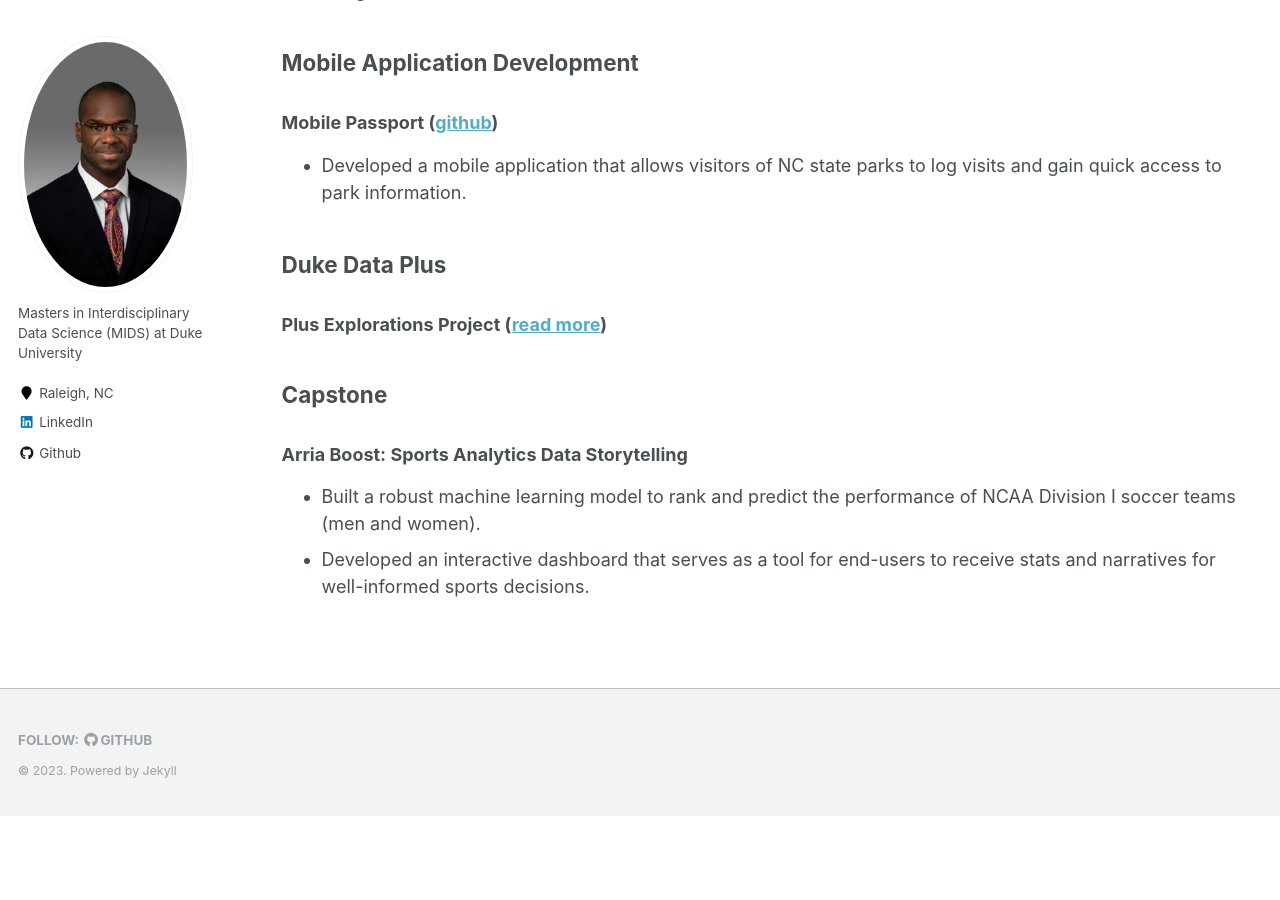
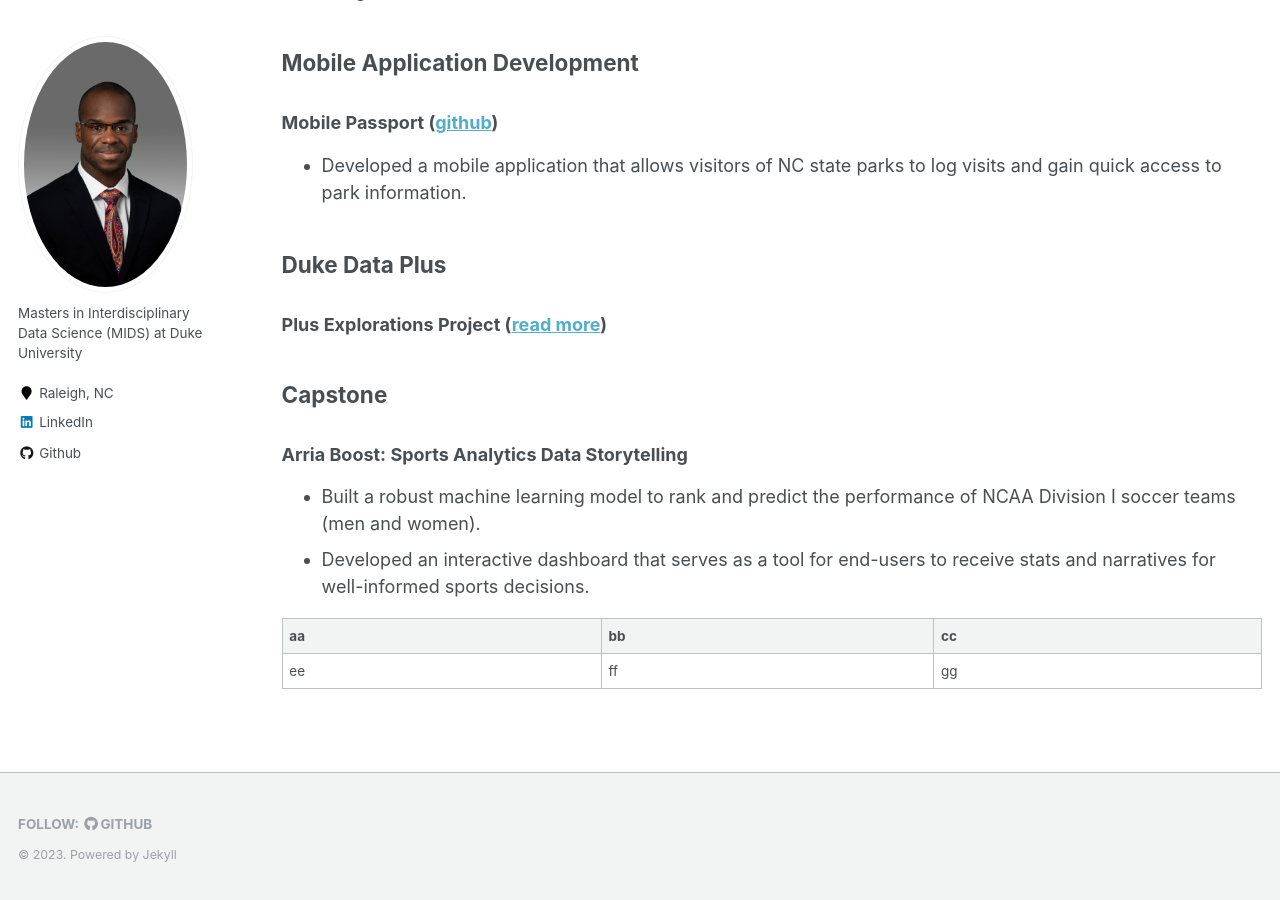
Before and after one commit to caratliff/caratliff.github.io, a Jekyll site: the page built from _pages/portfolio.md, in a window 1280 px wide and 900 px high, scrolled down 1020 px. Built offline with Jekyll 4.4.1, drawn with Linux system fonts in a browser that asks for light colours; before the commit the page ends 1836 px from its top, so only the background shows below that.

```diff
--- a/_pages/portfolio.md
+++ b/_pages/portfolio.md
@@ -40,3 +40,7 @@ author_profile: true
 ### Arria Boost: Sports Analytics Data Storytelling
 * Built a robust machine learning model to rank and predict the performance of NCAA Division I soccer teams (men and women).
 * Developed an interactive dashboard that serves as a tool for end-users to receive stats and narratives for well-informed sports decisions.
+
+aa|bb|cc
+--|--|--
+ee|ff|gg
```
